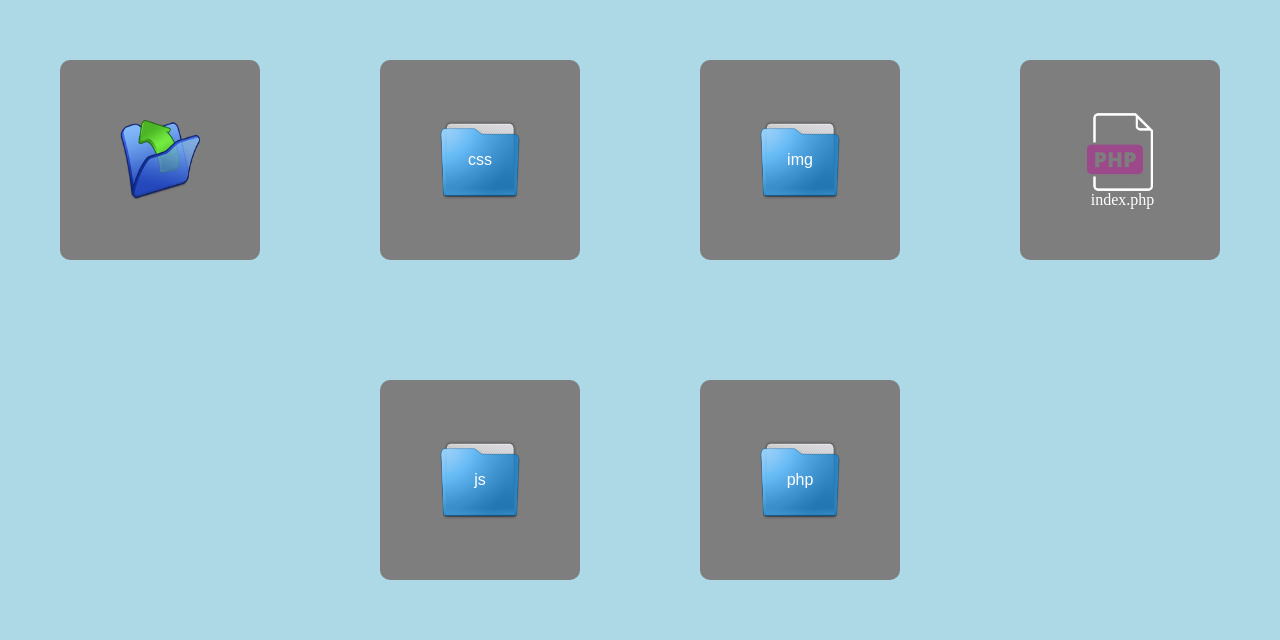
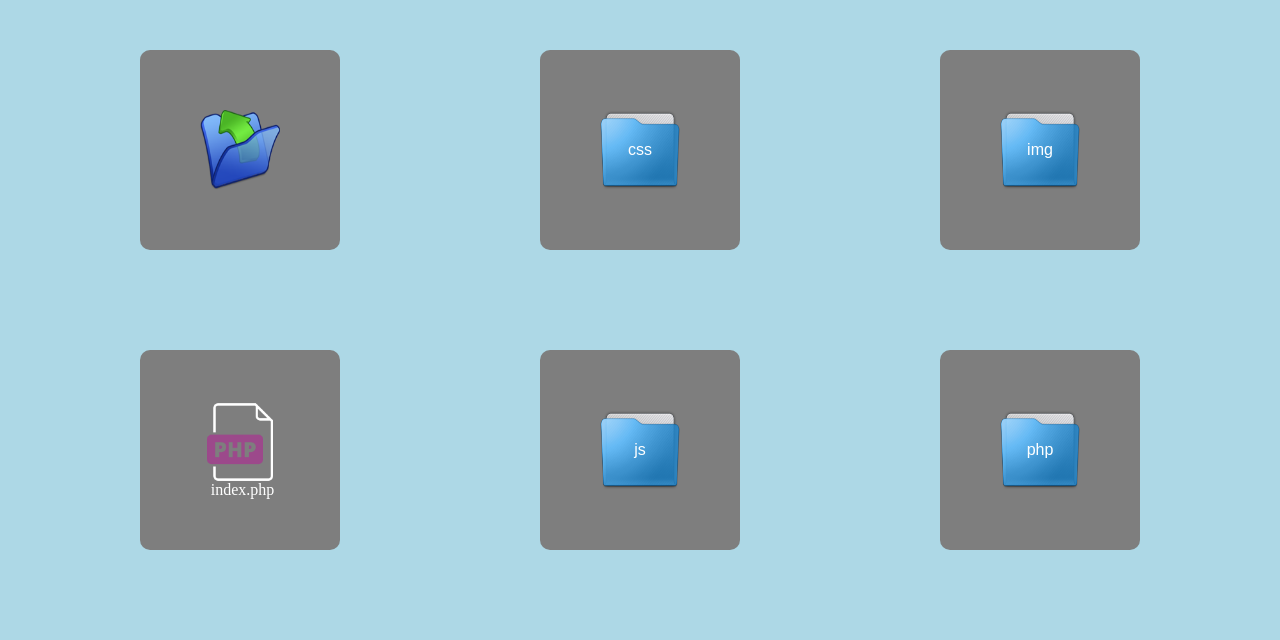
Before and after one commit to r0m21/explorateur-de-fichier, a PHP site: page / in a window 1280 px wide. Shown: the part 200-840 px from the top of the page. After the commit the page ends 750 px from the top, so only its background shows below. Run offline with PHP 8.4, Linux system fonts and the light colour scheme.

Commit message:
Modification style.css

```diff
--- a/css/style.css
+++ b/css/style.css
@@ -87,7 +87,7 @@ main{height: 75%;}
     border-radius: 10px;
     position: relative;
     background-color: #7e7e7e;
-    margin: 60px;
+    margin: 50px 100px;
 }
 
 /* Positionnement des liens sur dossier / fichier */
```
